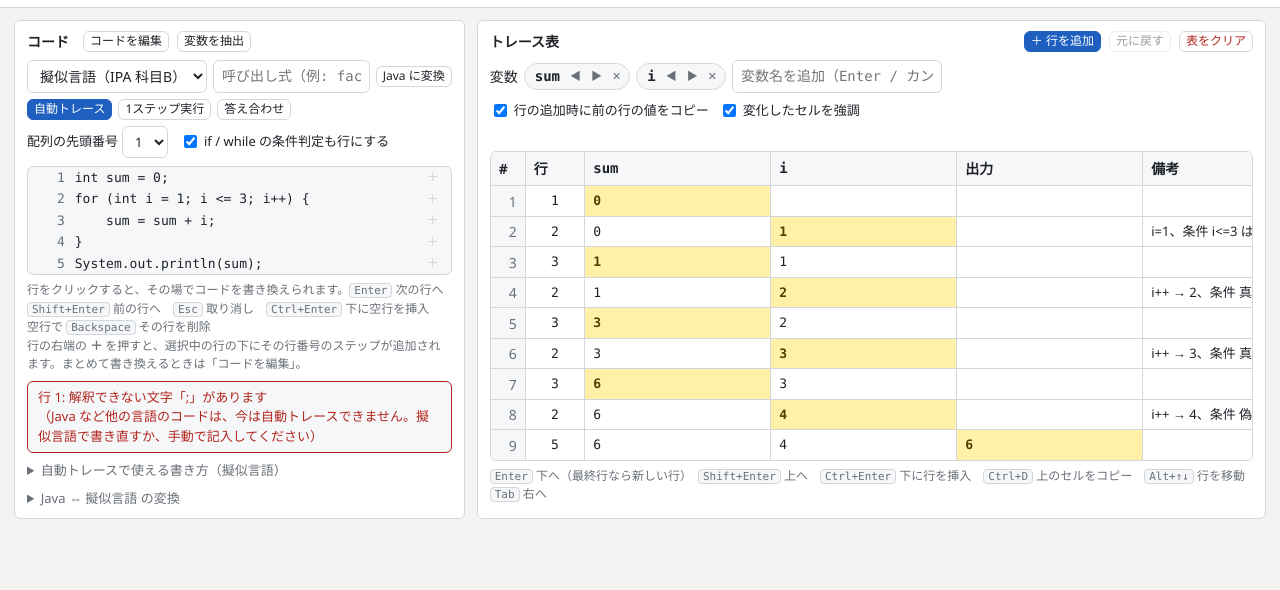
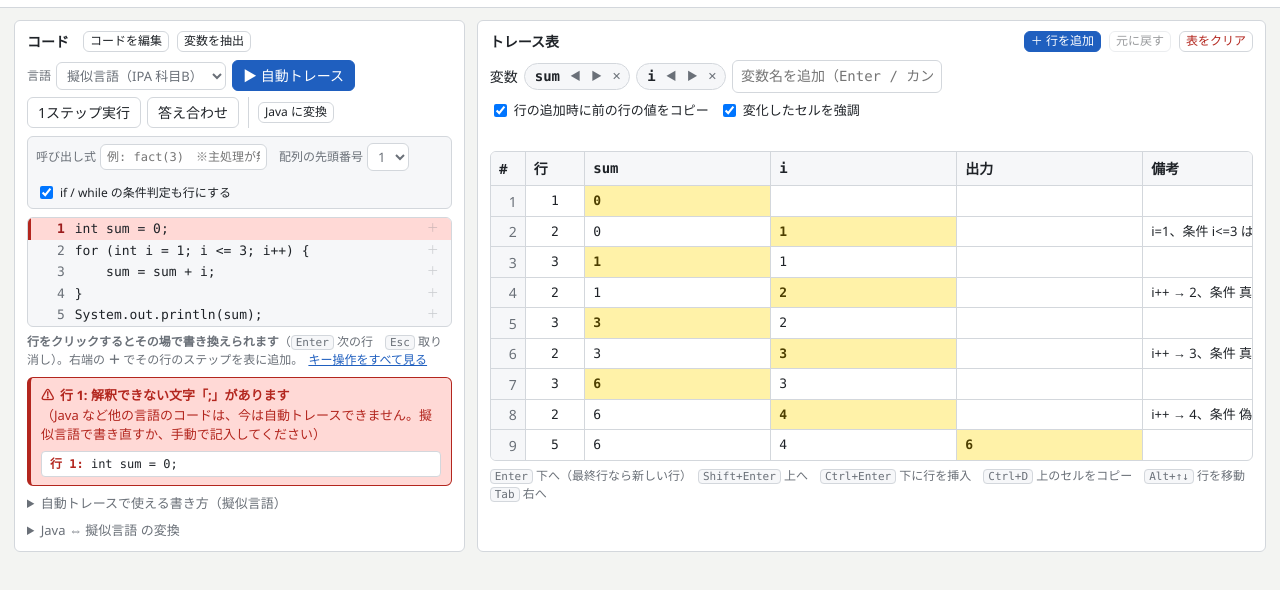
Before and after one commit to Nixe77/trace-table-editor, a plain HTML site: page index.html in a window 1280 px wide. Both pictures are taken after a click on the button "1ステップ実行". Shown: the part 46-636 px from the top of the page. Drawn offline with Linux system fonts and the light colour scheme.

Commit message:
エラーの原因行を画面上で示すようにし、操作パネルを整理（どこが悪いのか分からない状態をなくすため）
- 変換・実行のエラーで、原因の行をコード上で赤く表示し、メッセージにもその行の中身を出す
- セミコロンや閉じ括弧の抜けを、次の行ではなく「足りない行」を指して知らせる
  （例: 「行 2:「;」が必要です（「for」があります）」→「行 1: 行の終わりに「;」がありません」）
- 操作パネルを整理。自動トレースを主ボタンにして上段へ、設定は下段の枠にまとめた
- コード行の長いキー説明を 1 行に縮め、詳細は「キー操作をすべて見る」で開く形にした
- コードの書き換え・行の挿入・削除・変換の置き換えを Ctrl+Z で戻せるようにした
- 不具合修正: 行を書き換えている途中で別の文書に切り替えると、切替先の文書の同じ行が
  上書きされていた。編集を始めた文書に書き戻すようにした

Co-Authored-By: Claude Opus 5 <noreply@anthropic.com>

```diff
--- a/index.html
+++ b/index.html
@@ -111,13 +111,27 @@ input[type=text]:focus,textarea:focus,select:focus,button:focus-visible{outline:
 #emptyRows{padding:22px 12px;text-align:center;color:var(--muted)}
 
 /* 自動トレース */
-.autobar{display:flex;gap:6px;align-items:center;flex-wrap:wrap;margin:0 0 6px}
-#entryCall{flex:1 1 150px;min-width:130px;font-family:var(--mono)}
+.autobar{display:flex;gap:6px;align-items:center;flex-wrap:wrap;margin:0 0 8px}
+#entryCall{flex:1 1 140px;min-width:120px;font-family:var(--mono);font-size:12px;padding:3px 6px}
 #lang{max-width:180px}
-.autoopts{display:flex;gap:12px;align-items:center;flex-wrap:wrap;font-size:13px;margin-bottom:8px}
+.bar-sep{width:1px;align-self:stretch;min-height:22px;background:var(--line);margin:0 3px}
+.field{display:inline-flex;align-items:center;gap:5px;font-size:12px;color:var(--muted)}
+.field>span{white-space:nowrap}
+.field select{padding:3px 6px;font-size:13px}
+.autoopts{display:flex;gap:12px;align-items:center;flex-wrap:wrap;font-size:12px;color:var(--muted);margin-bottom:8px;padding:6px 8px;border:1px solid var(--line);border-radius:var(--radius);background:var(--code-bg)}
 .autoopts label{display:inline-flex;align-items:center;gap:4px}
-.automsg{border:1px solid var(--line);border-radius:var(--radius);padding:6px 10px;font-size:13px;margin:8px 0 0;white-space:pre-wrap;background:var(--code-bg)}
-.automsg.error{border-color:var(--danger);color:var(--danger)}
+.autoopts label:has(#condRows){color:var(--ink)}
+.linklike{border:0;background:transparent;color:var(--accent);padding:0 2px;font-size:12px;text-decoration:underline}
+.keyhelp{border:1px solid var(--line);border-radius:var(--radius);padding:6px 10px;background:var(--code-bg);line-height:1.9}
+.automsg{border:1px solid var(--line);border-left-width:4px;border-radius:var(--radius);padding:8px 10px;font-size:13px;margin:8px 0 0;white-space:pre-wrap;background:var(--code-bg)}
+.automsg.ok{border-left-color:var(--accent)}
+.automsg.error{border-color:var(--danger);border-left-color:var(--danger);color:var(--danger);background:var(--wrong)}
+.automsg .amsg-head{display:flex;gap:6px;align-items:baseline;font-weight:600}
+.automsg .amsg-body{white-space:pre-wrap;font-weight:400}
+.automsg .amsg-line{display:block;margin-top:6px;font-family:var(--mono);font-size:12px;white-space:pre;overflow-x:auto;color:var(--ink);background:var(--panel);border:1px solid var(--line);border-radius:4px;padding:3px 8px}
+.automsg .amsg-line b{color:var(--danger)}
+#codeLines li.errline{background:var(--wrong);border-left-color:var(--danger)}
+#codeLines li.errline .ln{color:var(--wrong-ink);font-weight:700}
 .steppanel{border:1px solid var(--accent);border-radius:var(--radius);padding:8px 10px;margin:8px 0 0;background:var(--accent-soft)}
 .steprow{display:flex;gap:8px;align-items:center;flex-wrap:wrap;margin:3px 0}
 .steprow code{font-family:var(--mono);white-space:pre;overflow:hidden;text-overflow:ellipsis;max-width:100%}
@@ -149,7 +163,8 @@ dialog textarea{width:100%;min-height:260px;font-family:var(--mono);font-size:12
 @media print{
   body{background:#fff;color:#000;font-size:11pt}
   .topbar{border:0;padding:0 0 8px}
-  .brand,.docs,.actions,#codeInput,#toggleCodeEdit,#extractVars,.varbar,.controls,.hint,.c-ops,#emptyRows,#toast,.pane-head button,.autobar,.autoopts,.steppanel,.automsg,details.help{display:none!important}
+  .brand,.docs,.actions,#codeInput,#toggleCodeEdit,#extractVars,.varbar,.controls,.hint,.keyhelp,.c-ops,#emptyRows,#toast,.pane-head button,.autobar,.autoopts,.steppanel,.automsg,details.help{display:none!important}
+  #codeLines li.errline{background:transparent!important}
   #title{border:0;padding:0;font-size:15pt;font-weight:700;background:transparent;color:#000;width:100%}
   .layout{display:block;padding:0}
   .pane{border:0;padding:0;margin-bottom:12px;background:transparent}
@@ -195,18 +210,23 @@ dialog textarea{width:100%;min-height:260px;font-family:var(--mono);font-size:12
       <button id="extractVars" class="small" title="宣言文から変数名を取り出して列に追加">変数を抽出</button>
     </div>
     <div class="autobar">
-      <select id="lang" aria-label="言語">
-        <option value="pseudo">擬似言語（IPA 科目B）</option>
-        <option value="java">Java</option>
-      </select>
-      <input type="text" id="entryCall" placeholder="呼び出し式（例: fact(3)）※関数だけのとき" spellcheck="false" aria-label="呼び出し式">
+      <label class="field"><span>言語</span>
+        <select id="lang" aria-label="言語">
+          <option value="pseudo">擬似言語（IPA 科目B）</option>
+          <option value="java">Java</option>
+        </select>
+      </label>
+      <button id="btnAuto" class="primary" title="コードを実行してトレース表を自動生成">▶ 自動トレース</button>
+      <button id="btnStep" title="1 行ずつ実行して値の変化を見る">1ステップ実行</button>
+      <button id="btnCheck" title="自分で書いた表と自動トレースを照合">答え合わせ</button>
+      <span class="bar-sep"></span>
       <button id="btnConvert" class="small">Java に変換</button>
-      <button id="btnAuto" class="primary small" title="コードを実行してトレース表を自動生成">自動トレース</button>
-      <button id="btnStep" class="small" title="1 行ずつ実行して値の変化を見る">1ステップ実行</button>
-      <button id="btnCheck" class="small" title="自分で書いた表と自動トレースを照合">答え合わせ</button>
     </div>
     <div class="autoopts">
-      <label>配列の先頭番号
+      <label class="field"><span>呼び出し式</span>
+        <input type="text" id="entryCall" placeholder="例: fact(3)　※主処理が無いとき" spellcheck="false" aria-label="呼び出し式">
+      </label>
+      <label class="field"><span>配列の先頭番号</span>
         <select id="arrayBase"><option value="1">1</option><option value="0">0</option></select>
       </label>
       <label><input type="checkbox" id="condRows" checked> if / while の条件判定も行にする</label>
@@ -214,9 +234,13 @@ dialog textarea{width:100%;min-height:260px;font-family:var(--mono);font-size:12
     <textarea id="codeInput" placeholder="ここに Java や擬似言語のコードを貼り付け（Tab でインデント）" spellcheck="false"></textarea>
     <ol id="codeLines"></ol>
     <p class="hint">
-      行をクリックすると、その場でコードを書き換えられます。<kbd>Enter</kbd> 次の行へ　<kbd>Shift+Enter</kbd> 前の行へ　<kbd>Esc</kbd> 取り消し　<kbd>Ctrl+Enter</kbd> 下に空行を挿入　空行で <kbd>Backspace</kbd> その行を削除<br>
-      行の右端の <b>＋</b> を押すと、選択中の行の下にその行番号のステップが追加されます。まとめて書き換えるときは「コードを編集」。
+      <b>行をクリックするとその場で書き換えられます</b>（<kbd>Enter</kbd> 次の行　<kbd>Esc</kbd> 取り消し）。右端の <b>＋</b> でその行のステップを表に追加。
+      <button id="showKeys" class="linklike" type="button">キー操作をすべて見る</button>
     </p>
+    <div id="keyHelp" class="hint keyhelp" hidden>
+      <kbd>Enter</kbd> 確定して次の行へ　<kbd>Shift+Enter</kbd> 前の行へ　<kbd>Esc</kbd> 取り消し　<kbd>Ctrl+Enter</kbd> 下に空行を挿入　空行で <kbd>Backspace</kbd> その行を削除<br>
+      まとめて書き換えたり貼り直すときは上の「コードを編集」。行の追加・削除は <kbd>Ctrl+Z</kbd> で元に戻せます。
+    </div>
     <div id="stepPanel" class="steppanel" hidden>
       <div class="steprow"><b>行 <span id="stepLine"></span></b> <code id="stepCode"></code></div>
       <div id="stepVars" class="stepvars"></div>
@@ -1129,8 +1153,14 @@ class Parser {
   get line() { return this.peek().line; }
   expect(t, what) {
     if (this.at(t)) return this.next();
-    const tok = this.peek();
-    throw new JCError(`${what || '「' + t + '」'} が必要です（${tok.t === 'EOF' ? 'コードの終わり' : '「' + tok.v + '」'} があります）`, tok.line);
+    const tok = this.peek(), prev = this.toks[this.i - 1];
+    const found = tok.t === 'EOF' ? 'コードの終わり' : '「' + tok.v + '」';
+    // 次の字句が別の行にあるなら、足りないのは直前の行の終わり。その行を指して伝える
+    if (prev && (tok.t === 'EOF' || tok.line > prev.line)) {
+      if (t === ';') throw new JCError('行の終わりに「;」がありません（この行の最後に ; を付けてください）', prev.line);
+      if (t === ')' || t === ']' || t === '}') throw new JCError(`「${t}」が閉じていません（${found} まで探しましたが見つかりません）`, prev.line);
+    }
+    throw new JCError(`${what || '「' + t + '」'} が必要です（${found} があります）`, tok.line);
   }
   save() { return this.i; }
   restore(p) { this.i = p; }
@@ -2752,7 +2782,7 @@ function setVal(row, key, val) {
 /* ---------- 元に戻す ---------- */
 function pushUndo() {
   const d = cur();
-  undoStack.push(JSON.stringify({ vars: d.vars, rows: d.rows }));
+  undoStack.push(JSON.stringify({ vars: d.vars, rows: d.rows, code: d.code }));
   if (undoStack.length > 60) undoStack.shift();
   $('#undo').disabled = false;
 }
@@ -2760,6 +2790,9 @@ function undo() {
   if (!undoStack.length) return;
   const snap = JSON.parse(undoStack.pop());
   const d = cur(); d.vars = snap.vars; d.rows = snap.rows;
+  // コードの書き換え（行の編集・挿入・削除・変換の置き換え）も戻す
+  const codeChanged = typeof snap.code === 'string' && snap.code !== d.code;
+  if (codeChanged) { d.code = snap.code; renderCode(); }
   if (activeRow >= d.rows.length) activeRow = d.rows.length - 1;
   renderVars(); renderTable(); scheduleSave();
   $('#undo').disabled = !undoStack.length;
@@ -2804,6 +2837,7 @@ function renderCode() {
     li.title = 'クリックするとこの行を書き換えられます';
     ol.appendChild(li);
   });
+  if (errorLine) setErrorLine(errorLine);   // 再描画でもエラー行の印を保つ
   updateActiveLine();
 }
 
@@ -2812,18 +2846,20 @@ let lineEditor = null;
 
 function closeLineEdit(commit) {
   if (!lineEditor) return;
-  const { ln, input } = lineEditor;
+  const { ln, input, docId } = lineEditor;
   lineEditor = null;   // 先に外す（replaceWith で起きる blur の再入を防ぐ）
-  const d = cur();
-  const lines = d.code.split('\n');
+  // 編集を始めた文書に書き戻す（編集中に文書を切り替えても、切替先を書き換えないため）
+  const d = state.docs.find(x => x.id === docId);
+  const isCurrent = !!d && d.id === state.currentId;
+  const lines = d ? d.code.split('\n') : [];
   let text = lines[ln - 1] ?? '';
-  if (commit && ln >= 1 && ln <= lines.length && lines[ln - 1] !== input.value) {
+  if (d && commit && ln >= 1 && ln <= lines.length && lines[ln - 1] !== input.value) {
+    if (isCurrent) pushUndo();
     lines[ln - 1] = input.value;
     d.code = lines.join('\n');
-    $('#codeInput').value = d.code;
     text = input.value;
     scheduleSave();
-    updateActiveLine();
+    if (isCurrent) { $('#codeInput').value = d.code; setErrorLine(0); updateActiveLine(); }
   }
   const c = document.createElement('code');
   c.textContent = text || ' ';
@@ -2854,13 +2890,14 @@ function startLineEdit(ln) {
     }
   });
   code.replaceWith(input);
-  lineEditor = { ln, input };
+  lineEditor = { ln, input, docId: cur().id };
   input.focus();
   input.setSelectionRange(input.value.length, input.value.length);
 }
 
 function insertCodeLine(ln) {
   const d = cur();
+  pushUndo();
   const lines = d.code.split('\n');
   lines.splice(ln, 0, '');
   d.code = lines.join('\n');
@@ -2873,6 +2910,7 @@ function removeEmptyCodeLine(ln) {
   const d = cur();
   const lines = d.code.split('\n');
   if (lines.length <= 1 || ln < 1 || ln > lines.length || lines[ln - 1].trim() !== '') return false;
+  pushUndo();
   lines.splice(ln - 1, 1);
   d.code = lines.join('\n');
   renderCode(); scheduleSave();
@@ -3215,10 +3253,45 @@ function importJSON(text) {
 /* ---------- 自動トレース ---------- */
 let stepper = null;
 
-function showAutoMsg(text, isError) {
-  const el = $('#autoMsg'); el.textContent = text; el.classList.toggle('error', !!isError); el.hidden = !text;
-}
-function hideAutoMsg() { const el = $('#autoMsg'); el.hidden = true; el.textContent = ''; }
+/* エラーの出た行をコード側でも赤く示す（どこが悪いのかを画面上でつなげる） */
+let errorLine = 0;
+function setErrorLine(ln) {
+  errorLine = ln > 0 ? ln : 0;
+  $$('#codeLines li').forEach(li => li.classList.toggle('errline', errorLine > 0 && +li.dataset.line === errorLine));
+  if (errorLine > 0) {
+    const li = $(`#codeLines li[data-line="${errorLine}"]`);
+    if (li && typeof li.scrollIntoView === 'function') li.scrollIntoView({ block: 'nearest' });
+  }
+}
+function errorLineOf(e) { return e && typeof e.line === 'number' && e.line > 0 ? e.line : 0; }
+
+function showAutoMsg(text, isError, line = 0) {
+  const el = $('#autoMsg');
+  el.innerHTML = '';
+  el.classList.toggle('error', !!isError);
+  el.classList.toggle('ok', !isError);
+  if (!text) { el.hidden = true; setErrorLine(0); return; }
+  const parts = String(text).split('\n');
+  const head = document.createElement('div'); head.className = 'amsg-head';
+  const icon = document.createElement('span'); icon.textContent = isError ? '⚠' : '✓';
+  const title = document.createElement('span'); title.textContent = parts[0];
+  head.append(icon, title); el.appendChild(head);
+  if (parts.length > 1) {
+    const body = document.createElement('div'); body.className = 'amsg-body';
+    body.textContent = parts.slice(1).join('\n');
+    el.appendChild(body);
+  }
+  const lines = codeLinesArr();
+  if (line >= 1 && line <= lines.length && cur().code.trim() !== '') {
+    const snip = document.createElement('span'); snip.className = 'amsg-line';
+    const b = document.createElement('b'); b.textContent = `行 ${line}: `;
+    snip.append(b, document.createTextNode(lines[line - 1].trim() || '（空行）'));
+    el.appendChild(snip);
+  }
+  el.hidden = false;
+  setErrorLine(isError ? line : 0);
+}
+function hideAutoMsg() { const el = $('#autoMsg'); el.hidden = true; el.innerHTML = ''; setErrorLine(0); }
 function runOpts() {
   const st = docSettings(cur());
   return { arrayBase: st.arrayBase === 0 ? 0 : 1, condRows: st.condRows !== false, entryCall: st.entryCall || '', maxSteps: 5000 };
@@ -3286,14 +3359,14 @@ function summaryText(res) {
 }
 function doAutoTrace() {
   const d = cur(); const res = runAuto();
-  if (res.error && !res.steps.length) { showAutoMsg(traceErrorMessage(res.error), true); return; }
+  if (res.error && !res.steps.length) { showAutoMsg(traceErrorMessage(res.error), true, errorLineOf(res.error)); return; }
   pushUndo();
   ensureVarColumns(stepsColumnNames(res.steps));
   d.rows = res.steps.map(rowFromStep);
   activeRow = -1; renderVars(); renderTable(); scheduleSave();
   let msg = `${res.steps.length} 行を生成しました`;
   const extra = summaryText(res); if (extra) msg += '\n' + extra;
-  if (res.error) { msg = traceErrorMessage(res.error) + `\n（エラーまでの ${res.steps.length} 行を表にしました）`; showAutoMsg(msg, true); }
+  if (res.error) { msg = traceErrorMessage(res.error) + `\n（エラーまでの ${res.steps.length} 行を表にしました）`; showAutoMsg(msg, true, errorLineOf(res.error)); }
   else showAutoMsg(msg, false);
   toast(res.error ? 'エラーで停止しました' : '自動トレースを表に反映しました');
 }
@@ -3325,7 +3398,7 @@ function doCheck() {
   const d = cur();
   if (!d.rows.length) { showAutoMsg('表に行がありません。先に自分でトレースを記入してください', true); return; }
   const res = runAuto();
-  if (res.error && !res.steps.length) { showAutoMsg(traceErrorMessage(res.error), true); return; }
+  if (res.error && !res.steps.length) { showAutoMsg(traceErrorMessage(res.error), true, errorLineOf(res.error)); return; }
   clearMarks();
   const steps = res.steps;
   const manualLines = d.rows.map(r => normCell(r.line));
@@ -3376,7 +3449,7 @@ function stepStart() {
   if (!d.code.trim()) { showAutoMsg('コードが空です', true); return; }
   let ctx;
   try { ctx = prepareRun(); }
-  catch (e) { showAutoMsg(traceErrorMessage(e), true); return; }
+  catch (e) { showAutoMsg(traceErrorMessage(e), true, errorLineOf(e)); return; }
   stepper = { gen: PseudoLang.run(ctx.program, ctx.opts), mapLine: ctx.mapLine, prev: null, cur: null, done: false, outs: [], result: undefined, error: null };
   hideAutoMsg();
   $('#stepPanel').hidden = false;
@@ -3476,7 +3549,7 @@ function doConvert() {
 function convertJavaToPseudo(d) {
   let r;
   try { r = JavaToPseudo.convert(d.code); }
-  catch (e) { convertResult = null; showAutoMsg(JavaToPseudo.errorMessage(e), true); toast('変換できませんでした'); return; }
+  catch (e) { convertResult = null; showAutoMsg(JavaToPseudo.errorMessage(e), true, errorLineOf(e)); toast('変換できませんでした'); return; }
   convertResult = r; convertMode = 'j2p';
   const notes = [];
   if (r.usesArray) notes.push('配列を使っているので、反映するときに「配列の先頭番号」を 0 にします（Java に合わせるため）');
@@ -3494,7 +3567,7 @@ function convertPseudoToJava(d) {
       entryCall: st.entryCall || '',
       className: 'Main'
     });
-  } catch (e) { convertResult = null; showAutoMsg(PseudoToJava.errorMessage(e), true); toast('変換できませんでした'); return; }
+  } catch (e) { convertResult = null; showAutoMsg(PseudoToJava.errorMessage(e), true, errorLineOf(e)); toast('変換できませんでした'); return; }
   convertResult = r; convertMode = 'p2j';
   const notes = r.warnings.slice();
   notes.push('そのまま Main.java として保存すればコンパイルできます。');
@@ -3520,6 +3593,7 @@ function convertToNewDoc() {
 function convertReplace() {
   if (!convertResult) return;
   const d = cur();
+  pushUndo();
   d.code = convertResult.code;
   applyConvertedSettings(d);
   const st = docSettings(d);
@@ -3534,6 +3608,7 @@ function convertReplace() {
 
 /* ---------- 文書の切り替え ---------- */
 function switchDoc(id) {
+  closeLineEdit(true);   // 書き換え中の行は元の文書へ確定してから切り替える
   state.currentId = id; undoStack = []; $('#undo').disabled = true; activeRow = -1;
   stepStop(); hideAutoMsg();
   const st = docSettings(cur());
@@ -3611,6 +3686,11 @@ function bind() {
     if (!ta.hidden) ta.focus();
   });
   $('#extractVars').addEventListener('click', extractVars);
+  $('#showKeys').addEventListener('click', e => {
+    const box = $('#keyHelp');
+    box.hidden = !box.hidden;
+    e.currentTarget.textContent = box.hidden ? 'キー操作をすべて見る' : 'キー操作を閉じる';
+  });
 
   // コード行: クリックでその場編集、＋ でその行のステップを表に追加
   const ol = $('#codeLines');
```
Also changed, not shown: scripts/test.js (+9 -0 lines), 2 other files.
